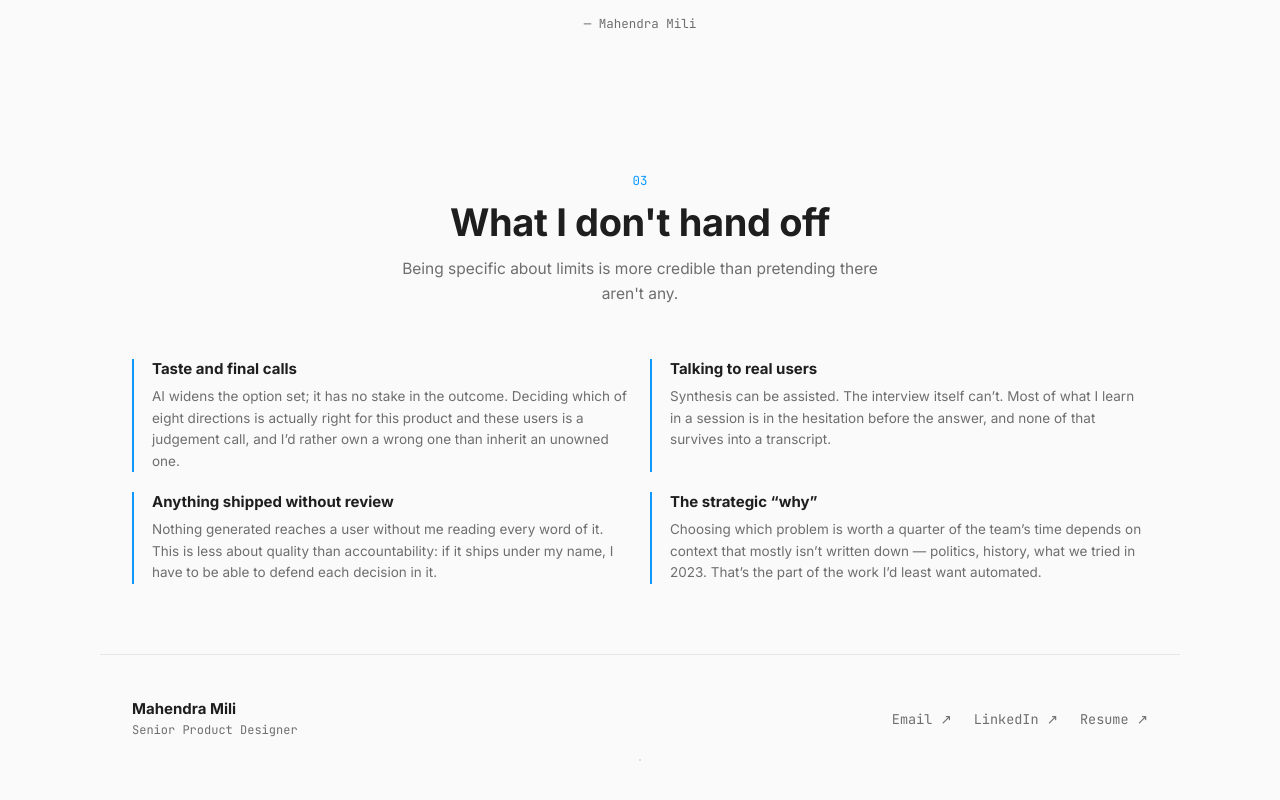
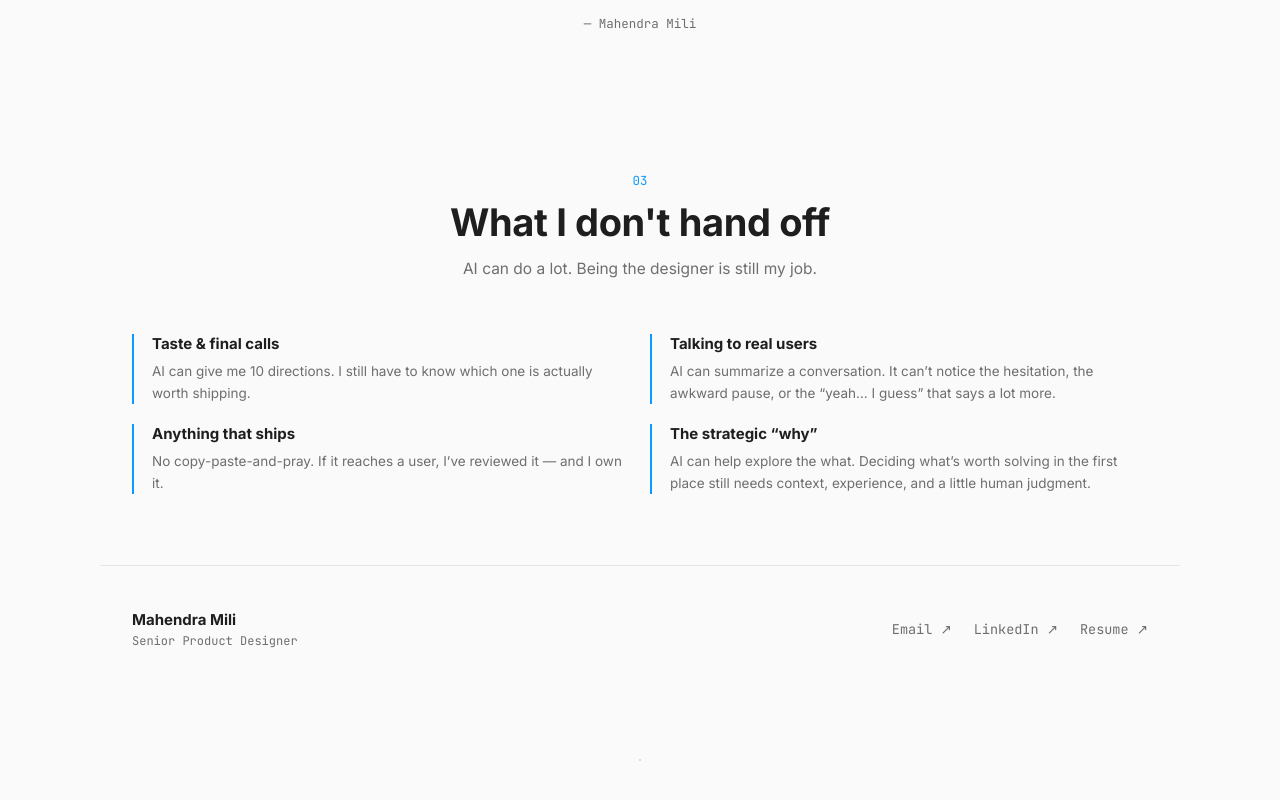
Before and after one commit to leesoosun/Figma_Style_Portfolio, a React (Vite) app: page /ai in a window 1280 px wide. Shown: the part 2040-2840 px from the top of the page. Built offline with nearby package versions, Linux system fonts and the light colour scheme.

Commit message:
Rewrite the "What I don't hand off" content

```diff
--- a/src/data.js
+++ b/src/data.js
@@ -344,10 +344,10 @@ export const aiFlow = [
 ]
 
 export const aiCaveats = [
-  { title: 'Taste and final calls', body: 'AI widens the option set; it has no stake in the outcome. Deciding which of eight directions is actually right for this product and these users is a judgement call, and I’d rather own a wrong one than inherit an unowned one.' },
-  { title: 'Talking to real users', body: 'Synthesis can be assisted. The interview itself can’t. Most of what I learn in a session is in the hesitation before the answer, and none of that survives into a transcript.' },
-  { title: 'Anything shipped without review', body: 'Nothing generated reaches a user without me reading every word of it. This is less about quality than accountability: if it ships under my name, I have to be able to defend each decision in it.' },
-  { title: 'The strategic “why”', body: 'Choosing which problem is worth a quarter of the team’s time depends on context that mostly isn’t written down — politics, history, what we tried in 2023. That’s the part of the work I’d least want automated.' },
+  { title: 'Taste & final calls', body: 'AI can give me 10 directions. I still have to know which one is actually worth shipping.' },
+  { title: 'Talking to real users', body: 'AI can summarize a conversation. It can’t notice the hesitation, the awkward pause, or the “yeah… I guess” that says a lot more.' },
+  { title: 'Anything that ships', body: 'No copy-paste-and-pray. If it reaches a user, I’ve reviewed it — and I own it.' },
+  { title: 'The strategic “why”', body: 'AI can help explore the what. Deciding what’s worth solving in the first place still needs context, experience, and a little human judgment.' },
 ]
 
 export const aiQuote =
--- a/src/pages/AI.js
+++ b/src/pages/AI.js
@@ -56,7 +56,7 @@ export default function AI() {
 
       <section className="wrap">
         <SectionHead num="03" title="What I don't hand off">
-          Being specific about limits is more credible than pretending there aren't any.
+          AI can do a lot. Being the designer is still my job.
         </SectionHead>
         <div className="caveat-list">
           {aiCaveats.map((c, i) => (
```
